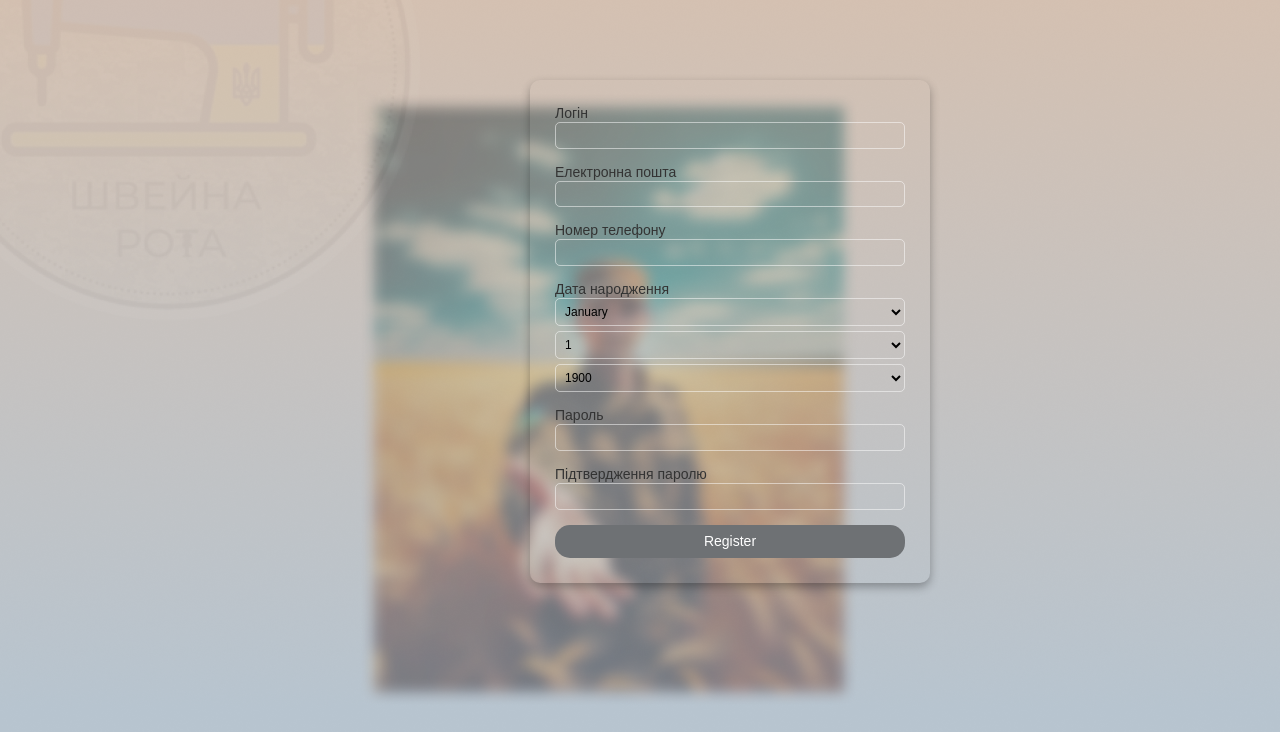
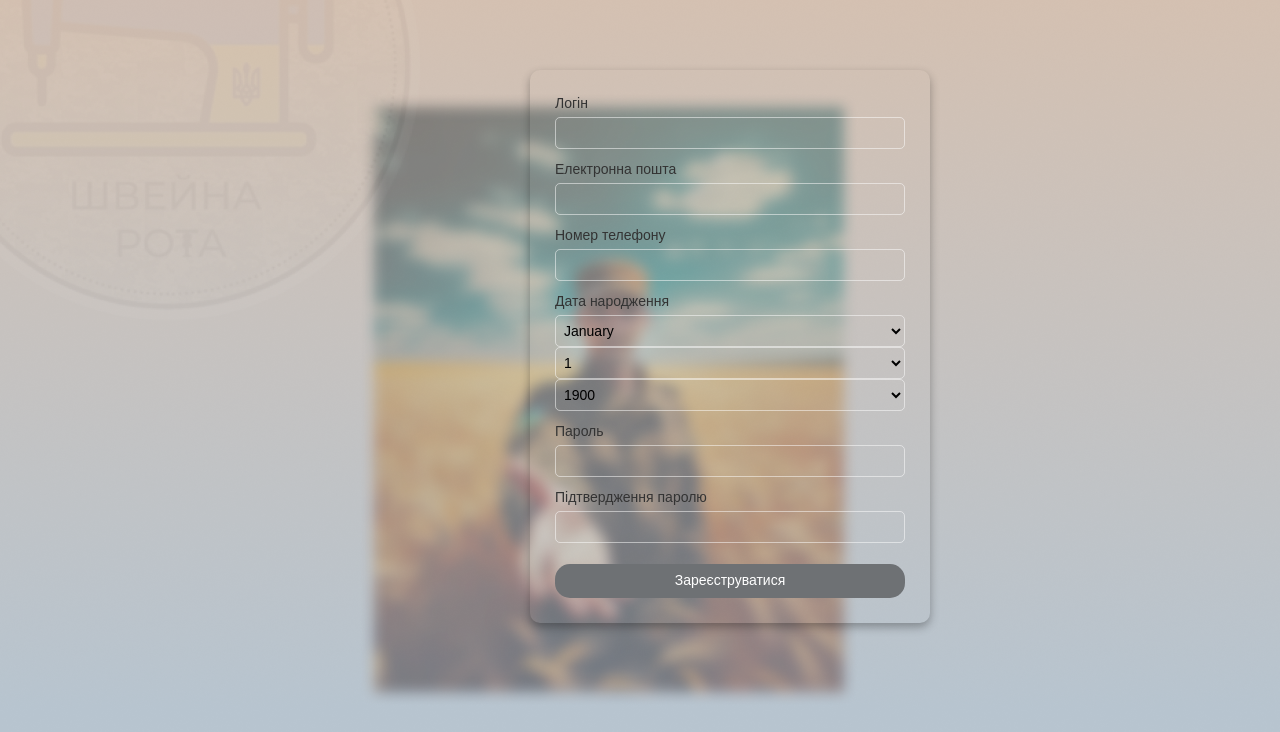
Before and after one commit to BohdanRubanov/ShveinaRota, a Django app: page /profile/registration in a window 1280 px wide. Shown: the part 68-800 px from the top of the page. Run offline with Django 4.2, Linux system fonts and the light colour scheme; parts of the project's set-up code (start-up, migrations or seed data) failed here and were passed over.

Commit message:
Whole registration

```diff
--- a/user/forms.py
+++ b/user/forms.py
@@ -14,15 +14,22 @@ class UserRegistrationForm(forms.ModelForm):
         model = User
         fields = ['username', 'email', 'phone_number', 'birth_date', 'password', 'confirm_password']
 
-    def clean(self):
-        cleaned_data = super().clean()
-        password = cleaned_data.get('password')
-        confirm_password = cleaned_data.get('confirm_password')
+    def clean_confirm_password(self):
+        # Отримуємо паролі
+        password = self.cleaned_data.get('password')
+        confirm_password = self.cleaned_data.get('confirm_password')
 
-        if password and confirm_password:
-            if password != confirm_password:
-                raise forms.ValidationError("Паролі не збігаються")
-        return cleaned_data
+        # Перевіряємо, чи вони збігаються
+        if password and confirm_password and password != confirm_password:
+            raise forms.ValidationError("Паролі не збігаються!")  # Помилка для конкретного поля
+
+        return confirm_password
+
+    def clean_email(self):
+        email = self.cleaned_data.get('email')
+        if User.objects.filter(email=email).exists():
+            raise forms.ValidationError("Ця електронна пошта вже використовується!")
+        return email
 
     def save(self, commit=True):
         # Прежде чем сохранить, проверяем, что форма валидна
@@ -31,6 +38,10 @@ class UserRegistrationForm(forms.ModelForm):
 
         # Создаем пользователя, если форма валидна
         user = super().save(commit=False)
+
+        if User.objects.filter(email=self.cleaned_data['email']).exists():
+            raise forms.ValidationError("Ця електронна пошта вже використовується!")
+
         user.set_password(self.cleaned_data['password'])  # Хешируем пароль
 
         if commit:
--- a/user/static/css/registration.css
+++ b/user/static/css/registration.css
@@ -259,7 +259,8 @@
 
 
   .forma {
-    margin-top: 80px;
+    margin-top: 70px;
+    margin-bottom: 20px;
     margin-left: 530px;
     padding: 25px;
     border-radius: 10px;
@@ -268,30 +269,24 @@
     width: 100%;
 }
 
-form {
-    display: flex;
-    flex-direction: column; /* Располагаем элементы вертикально */
+.form-group {
+  display: flex; /* Вмикаємо flexbox */
+  flex-direction: column; /* Елементи розташовуються вертикально */
+  margin-bottom: 12px; /* Відступ між групами */
 }
 
-form p {
-  width: 100%; /* Поля остаются на всю ширину */
-  margin-bottom: 10px; /* Меньший отступ между полями */
+.form-group label {
+  margin-bottom: 5px; /* Відступ між міткою та полем введення */
+  font-size: 14px; /* Розмір шрифту мітки */
+  font-weight: normal; /* Зменшена товщина тексту */
+  color: #333; /* Колір мітки */
 }
 
-form label, form p {
-  font-size: 14px; /* Уменьшение размера шрифта для надписей */
-  font-weight: normal; /* Убрать излишнюю жирность */
-  color: #333; /* Более нейтральный цвет */
-  margin-bottom: 10px; /* Небольшой отступ под надписью */
-  display: block; /* Убедиться, что текст занимает всю ширину */
-}
-
-
-form input, form select {
-  width: 100%;
-  padding: 5px; /* Внутренний отступ */
-  margin-bottom: 5px;
-  font-size: 12px; /* Размер текста */
+.form-group input,
+.form-group select {
+  padding: 4px; /* Менші внутрішні відступи */
+  height: 32px; /* Оптимальна висота полів */
+  font-size: 14px;
   background-color: transparent; /* Прозрачный фон */
   border: 1px solid rgba(255, 255, 255, 0.5); /* Полупрозрачная граница */
   color: #000; /* Цвет текста */
@@ -300,10 +295,16 @@ form input, form select {
   outline: none; /* Убираем внешнюю рамку */
   transition: border-color 0.3s ease; /* Плавный эффект при фокусе */
 }
+.error{
+  margin-top:10Px;
+  font-size: 14px;
+  color: #970909;
+}
+
 
 
 /* Сохраняем прозрачность при фокусе */
-form input:focus, form select:focus {
+.form-group input:focus, .form-group select:focus {
   background-color: transparent; /* Прозрачный фон */
   border-color: #007BFF; /* Синий цвет границы при фокусе */
   color: #000; /* Цвет текста */
@@ -311,9 +312,7 @@ form input:focus, form select:focus {
 }
 
 /* Placeholder текст */
-form input::placeholder {
-  color: rgba(0, 0, 0, 0.5); /* Полупрозрачный цвет для placeholder */
-}
+
 
 
 
--- a/user/templates/user/registration.html
+++ b/user/templates/user/registration.html
@@ -29,31 +29,59 @@
     <div class="forma">
     <form method="POST">
         {% csrf_token %}
-        <p>
-            {{ form.username.label }}<br>
-            {{ form.username }}<br>
-        </p>
-        <p>
-            {{ form.email.label }}<br>
-            {{ form.email }}<br>
-        </p>
-        <p>
-            {{ form.phone_number.label }}<br>
-            {{ form.phone_number }}<br>
-        </p>
-        <p>
-            {{ form.birth_date.label }}<br>
-            {{ form.birth_date }}<br>
-        </p>
-        <p>
-            {{ form.password.label }}<br>
-            {{ form.password }}<br>
-        </p>
-        <p>
-            {{ form.confirm_password.label }}<br>
-            {{ form.confirm_password }}<br>
-        </p>
-        <button type="submit">Register</button>
+        <div class="form-group">
+            <label for="id_username">{{ form.username.label }}</label>
+            {{ form.username }}
+            {% if form.username.errors %}
+                <div class="error">{{ form.username.errors.0 }}</div>
+            {% endif %}
+        </div>
+
+        <!-- Поле Електронна пошта -->
+        <div class="form-group">
+            <label for="id_email">{{ form.email.label }}</label>
+            {{ form.email }}
+            {% if form.email.errors %}
+                <div class="error">{{ form.email.errors.0 }}</div>
+            {% endif %}
+        </div>
+
+        <!-- Поле Номер телефону -->
+        <div class="form-group">
+            <label for="id_phone_number">{{ form.phone_number.label }}</label>
+            {{ form.phone_number }}
+            {% if form.phone_number.errors %}
+                <div class="error">{{ form.phone_number.errors.0 }}</div>
+            {% endif %}
+        </div>
+
+        <!-- Поле Дата народження -->
+        <div class="form-group">
+            <label for="id_birth_date">{{ form.birth_date.label }}</label>
+            {{ form.birth_date }}
+            {% if form.birth_date.errors %}
+                <div class="error">{{ form.birth_date.errors.0 }}</div>
+            {% endif %}
+        </div>
+
+        <!-- Поле Пароль -->
+        <div class="form-group">
+            <label for="id_password">{{ form.password.label }}</label>
+            {{ form.password }}
+            {% if form.password.errors %}
+                <div class="error">{{ form.password.errors.0 }}</div>
+            {% endif %}
+        </div>
+
+        <!-- Поле Підтвердження паролю -->
+        <div class="form-group">
+            <label for="id_confirm_password">{{ form.confirm_password.label }}</label>
+            {{ form.confirm_password }}
+            {% if form.confirm_password.errors %}
+                <div class="error">{{ form.confirm_password.errors.0 }}</div>
+            {% endif %}
+        </div>
+        <button type="submit">Зареєструватися</button>
     </form>
     </div>
 </body>
```
Also changed, not shown: db.sqlite3, masterClasses/migrations/0001_initial.py, masterClasses/migrations/0002_masterclass_instructionimg1_and_more.py (deleted), masterClasses/migrations/0003_remove_masterclass_instructionimg3_and_more.py (deleted), masterClasses/migrations/0004_alter_masterclass_date_comments.py (deleted), masterClasses/migrations/0004_alter_masterclass_examplesimg1_and_more.py (deleted), masterClasses/migrations/0005_alter_masterclass_examplesimg1_and_more.py (deleted), masterClasses/migrations/0006_alter_masterclass_examplesimg1_and_more.py (deleted), masterClasses/migrations/0007_merge_20241217_1216.py (deleted).
